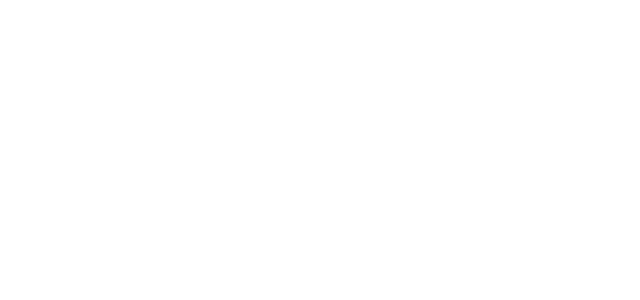
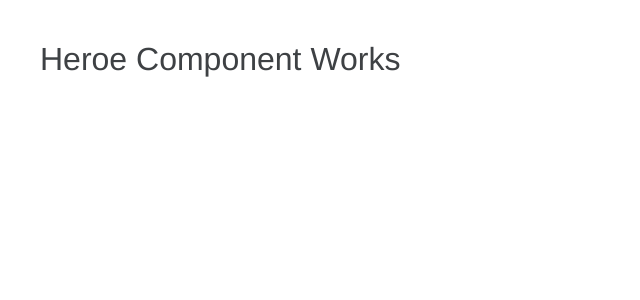
Before and after one commit to Dcterrance88/Introduccion_Angular, an Angular app: page / in a window 1280 px wide. Shown: the top 300 px of the page, without its empty margins (0-640 px from the left). Built offline with nearby package versions, Linux system fonts and the light colour scheme.

Commit message:
Creando componente heroe y separacion de directorios
Se creo el directorio heroes y dentro de el se creo manualmente el
componente heroe

```diff
--- a/src/app/app.component.html
+++ b/src/app/app.component.html
@@ -1 +1,2 @@
 <!-- <app-contador></app-contador> -->
+<app-heroe></app-heroe>
--- a/src/app/app.module.ts
+++ b/src/app/app.module.ts
@@ -2,12 +2,14 @@
 import { BrowserModule } from '@angular/platform-browser';
 
 import { AppComponent } from './app.component';
-import { ContadorComponent } from './contador.component';
+import { ContadorComponent } from './contador/contador.component';
+import { HeroeComponent } from './heroes/heroe/heroe.component';
 
 @NgModule({
   declarations: [
     AppComponent,
     ContadorComponent,
+    HeroeComponent
   ],
   imports: [
     BrowserModule
--- /dev/null
+++ b/src/app/heroes/heroe/heroe.component.html
@@ -0,0 +1 @@
+<h1>Heroe Component Works</h1>
```
Also changed, not shown: src/app/heroes/heroe/heroe.component.ts (added, +9 -0 lines), src/app/contador/contador.component.ts (renamed from src/app/contador.component.ts).
